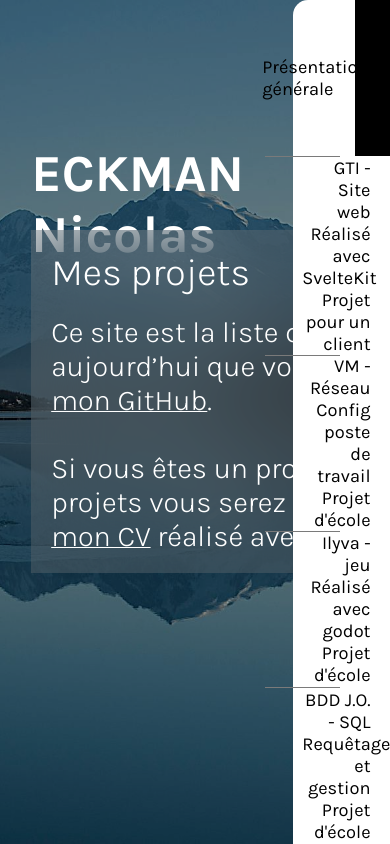
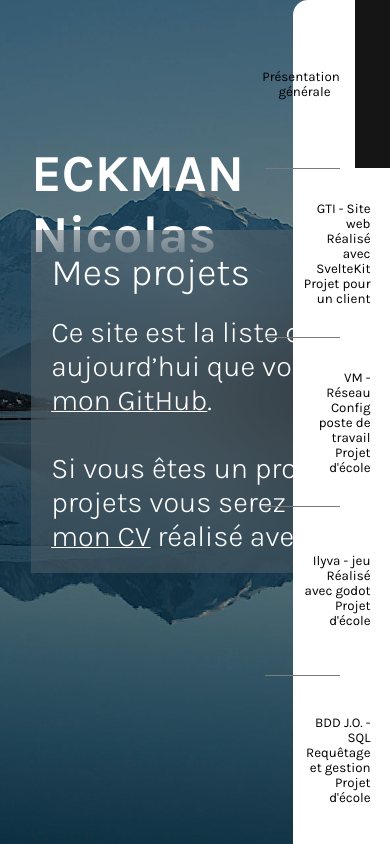
Before and after one commit to Colarionctueux/Portfolio, a SvelteKit app: page / in a window 390 px wide. Shown: the top 844 px of the page. Built offline with nearby package versions, Linux system fonts and the light colour scheme.

Commit message:
un peu de responsive

```diff
--- a/src/routes/+page.svelte
+++ b/src/routes/+page.svelte
@@ -178,6 +178,7 @@
         border: none;
         padding: 0;
         padding-right: 20%;
+        cursor: pointer;
     }
 
     aside p{
@@ -326,11 +327,17 @@
     }
 
     .blackSide {
-        background-color: black;
+        background-color: rgb(21, 21, 21);
         height: 100%;
         position: absolute;
         right: -130px;
         top: 0;
         transition: all 500ms ease;
     }
+
+    @media screen and (max-width: 500px){
+        aside p {
+            font-size: 1em;
+        }
+    }
 </style>
```
